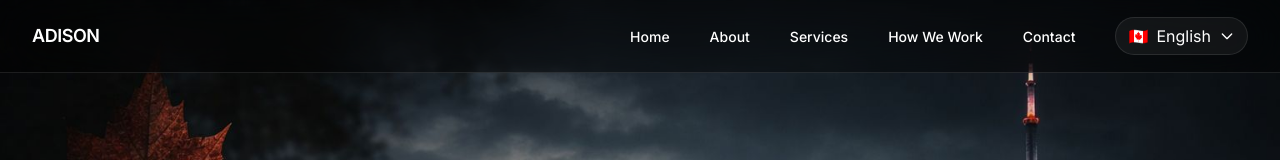
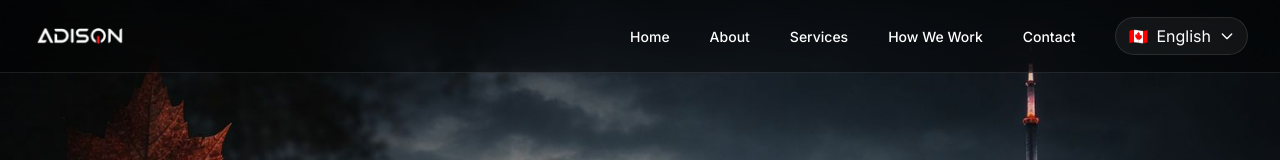
Before and after one commit to Ahmedkhalaf2-1/adison-website, a React (Vite) app: page /contact in a window 1280 px wide. Shown: the top 160 px of the page. Built offline with nearby package versions, Linux system fonts and the light colour scheme.

Commit message:
Update Navbar with logo and refine LanguageSwitcher

```diff
--- a/src/app/layout/Navbar.jsx
+++ b/src/app/layout/Navbar.jsx
@@ -1,4 +1,5 @@
 import { NavLink, Link, useLocation } from "react-router-dom";
+import adisonLogo from "../../assets/adison.png";
 import { useEffect, useState } from "react";
 import { useTranslation } from "react-i18next";
 import { motion, AnimatePresence } from "framer-motion";
@@ -71,9 +72,11 @@ export default function Navbar() {
 
                 {/* LEFT: LOGO */}
                 <Link to="/" className="flex items-center">
-                  <span className="text-lg font-semibold tracking-tight text-white">
-                    ADISON
-                  </span>
+                  <img
+                    src={adisonLogo}
+                    alt="Adison"
+                    className="h-[56px] w-auto object-contain"
+                  />
                 </Link>
 
                 {/* RIGHT: DESKTOP NAV + ACTIONS */}
--- a/src/components/shared/LanguageSwitcher.jsx
+++ b/src/components/shared/LanguageSwitcher.jsx
@@ -10,7 +10,7 @@ export default function LanguageSwitcher() {
   const languages = [
     { code: "en", label: "English", flag: "🇨🇦" },
     { code: "fr", label: "Français", flag: "🇫🇷" },
-    { code: "ar", label: "العربية", flag: "🇪🇬" },
+    // { code: "ar", label: "العربية", flag: "🇪🇬" },
   ];
 
   const currentLang = languages.find((l) => l.code === i18n.language) || languages[0];
@@ -66,9 +66,8 @@ export default function LanguageSwitcher() {
                 <button
                   key={lang.code}
                   onClick={() => changeLanguage(lang.code)}
-                  className={`flex w-full items-center gap-3 rounded-xl px-3 py-2.5 text-sm transition-all hover:bg-white/10 ${
-                    i18n.language === lang.code ? "bg-white/10 text-white" : "text-white/70"
-                  }`}
+                  className={`flex w-full items-center gap-3 rounded-xl px-3 py-2.5 text-sm transition-all hover:bg-white/10 ${i18n.language === lang.code ? "bg-white/10 text-white" : "text-white/70"
+                    }`}
                 >
                   <span className="text-lg">{lang.flag}</span>
                   <span className="flex-1 text-start">{lang.label}</span>
```
Also changed, not shown: src/assets/adison.png (added), 1 other file (tests, documents, lock files or other folders).
